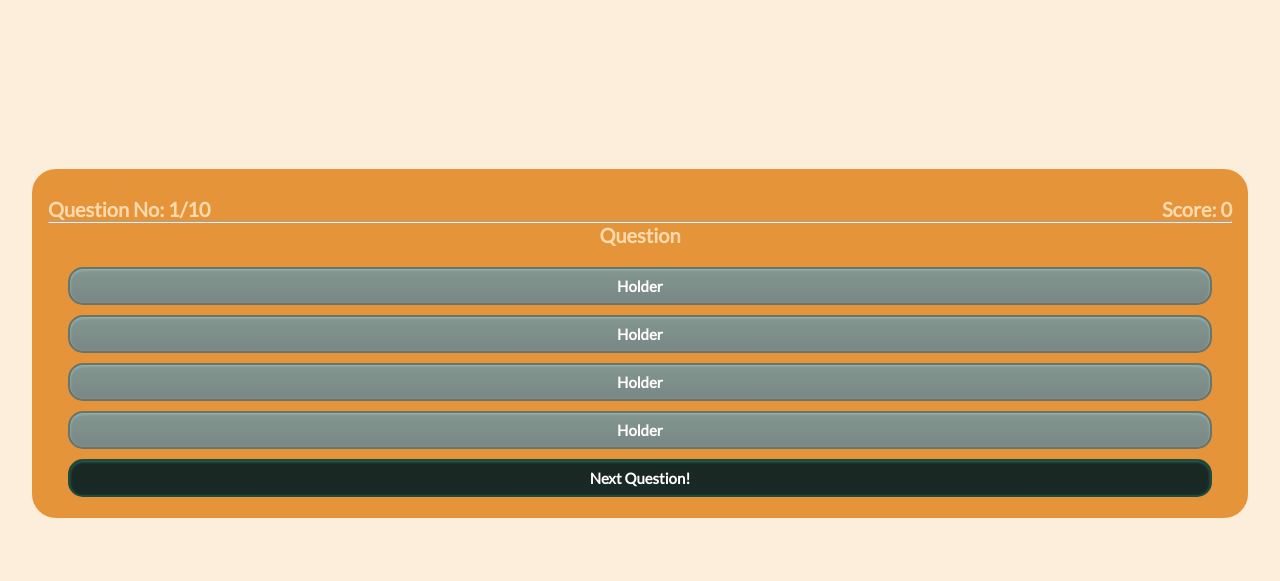
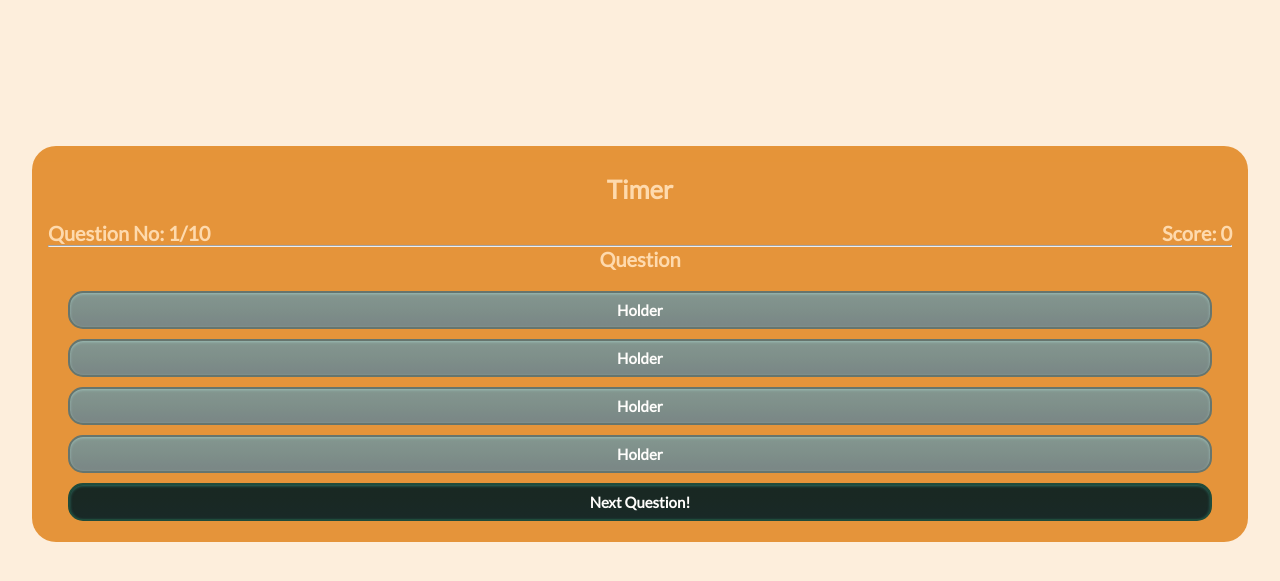
Before and after one commit to ShaneCDev/TriviaGame, a plain HTML site: page quiz.html in a window 1280 px wide. Shown: the part 93-674 px from the top of the page. Drawn offline with Linux system fonts and the light colour scheme.

Commit message:
add a timer and some styling

```diff
--- a/assets/css/styles.css
+++ b/assets/css/styles.css
@@ -87,6 +87,19 @@ p {
     font-weight: bold;
 }
 
+.timer {
+    display: flex;
+    justify-content: center;
+    align-items: center;
+    margin-bottom: 5px;
+}
+
+.timer > p {
+    font-size: 1.6rem;
+    font-family: var(--content-text);
+    font-weight: bold;
+}
+
 .modal {
     display: flex;
     align-items: center;
@@ -134,7 +147,7 @@ a {
 }
 
 /* buttons */
-#counters {
+.counters {
     display: flex;
     justify-content: space-between;
 }
--- a/quiz.html
+++ b/quiz.html
@@ -23,7 +23,10 @@
     </a>
 
     <div id="content-container">
-        <div id="counters">
+        <div class="timer">
+            <p>Timer</p>
+        </div>
+        <div class="counters">
             <p class="question-count">Question No: <span id="question-num">1</span>/10</p>
             <p class="score-count">Score: <span id="score">0</span></p>
         </div>
```
